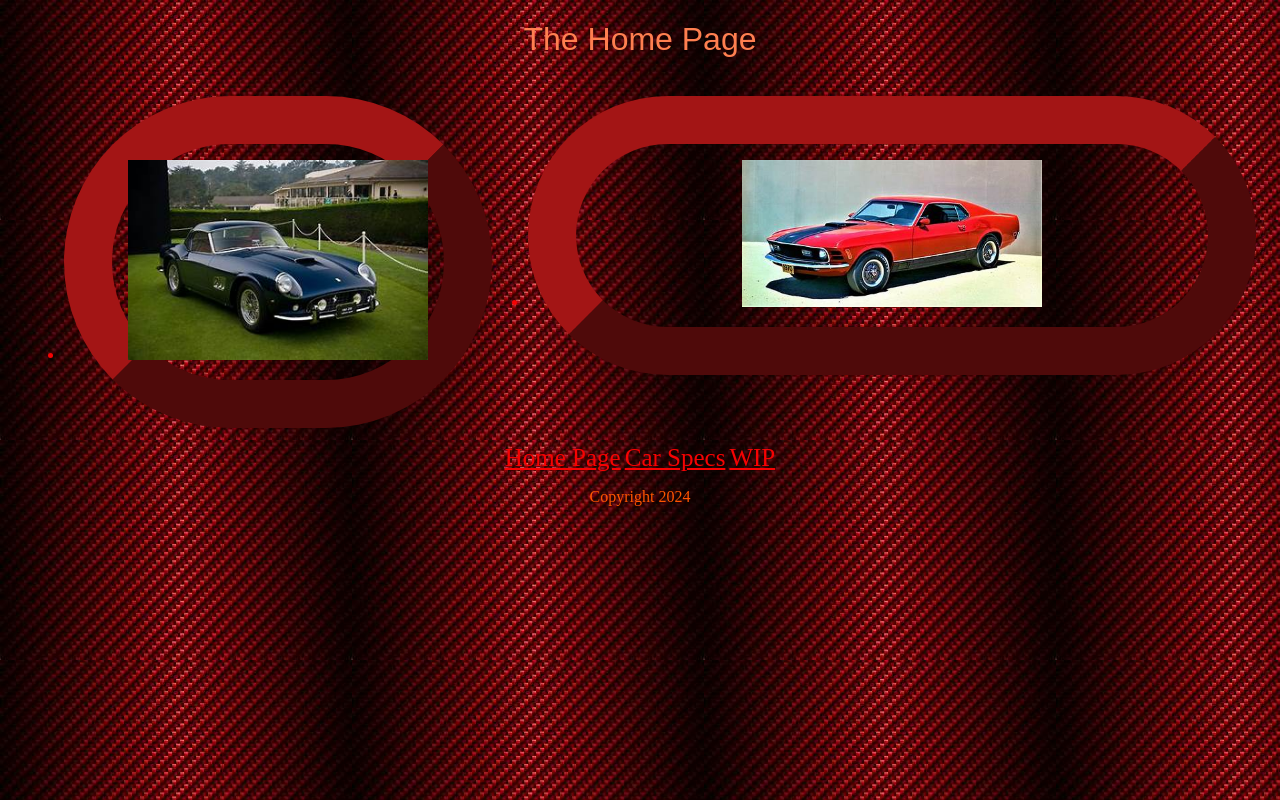
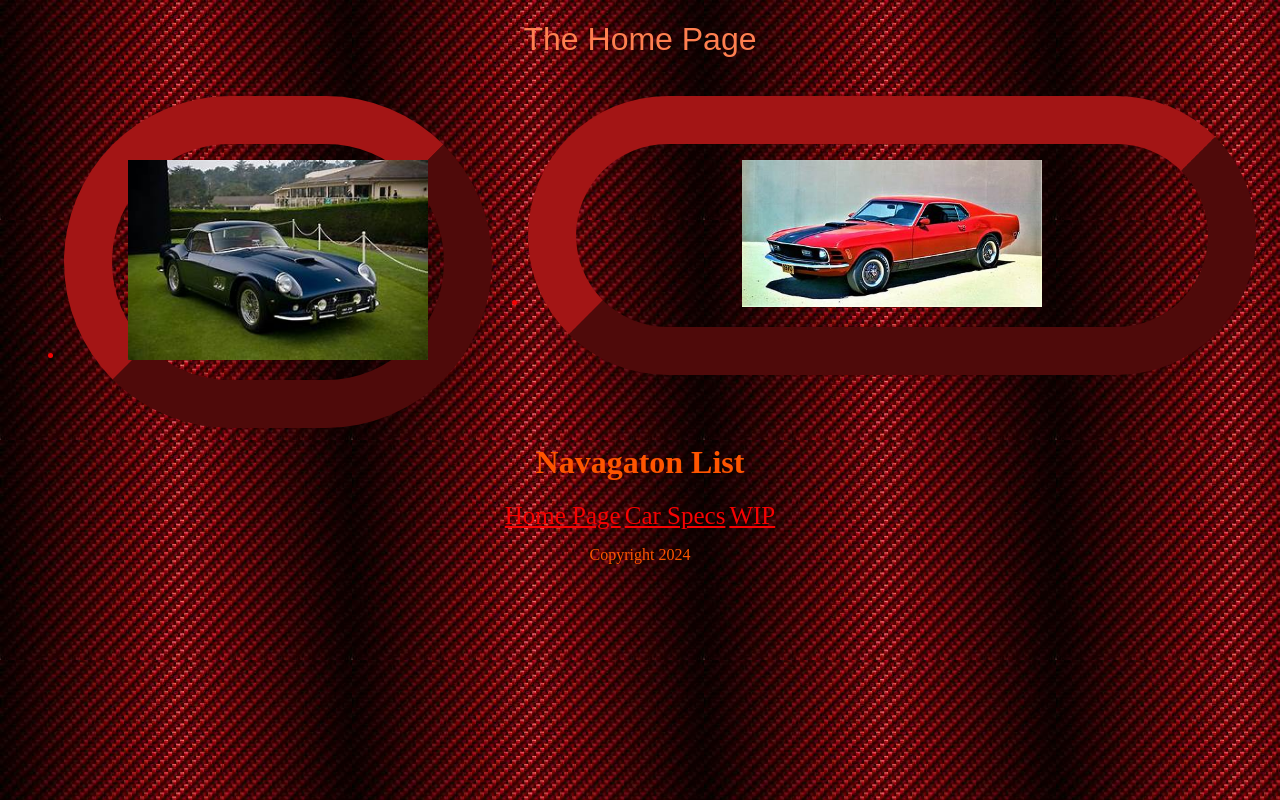
Before and after one commit to FirstTimer-cyber/CIS-155Final, a plain HTML site: page index.html in a window 1280 px wide. Drawn offline with Linux system fonts and the light colour scheme; files whose address does not match are found by name.

Commit message:
Update index.html

```diff
--- a/index.html
+++ b/index.html
@@ -20,6 +20,7 @@
     </main>
      </body>
      <footer>
+         <h1> Navagaton List</h1>
         <a id="Car_S" href="index.html">Home Page</a>
          <a id="Car_S" href="car_specs.html">Car Specs</a>
          <a id="Car_S" href="page_3.html">WIP</a>
```
